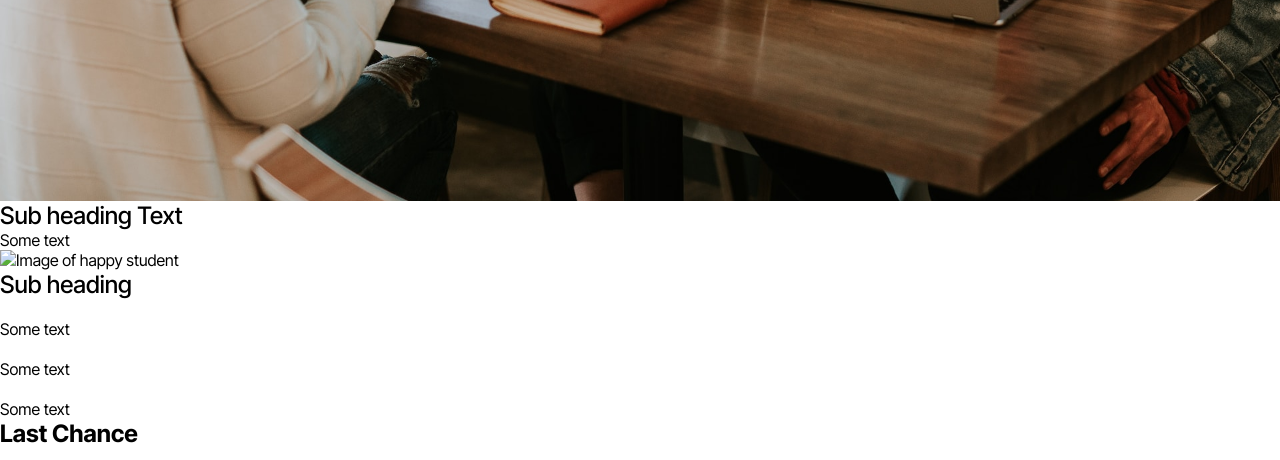
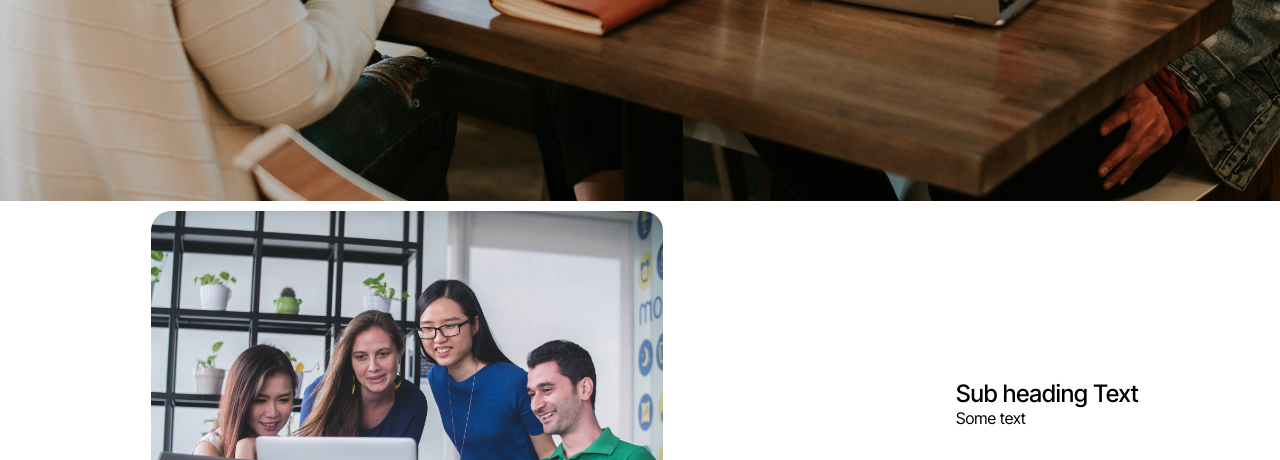
Before and after one commit to emeliesv/Landingpage, a plain HTML site: page index.html in a window 1280 px wide. Shown: the part 599-1059 px from the top of the page. Drawn offline with Linux system fonts and the light colour scheme.

Commit message:
added some styling to mainsection

```diff
--- a/index.html
+++ b/index.html
@@ -15,7 +15,7 @@
           <li><a>Om oss</a></li>
           <li><a>Aktuellt</a></li>
           <li><a>Kontakt</a></li>
-          <li><button class="nav_btn">Ansök</button></li>
+          <li><button class="nav_btn">ANSÖK</button></li>
         </ul>
       </nav>
       <div class="hero">
@@ -25,15 +25,21 @@
         <h2 class="sub_heading">
           Kom ett steg närmre din karriär med våra utbildningar
         </h2>
-        <button class="application_btn">Ansök</button>
+        <button class="application_btn">ANSÖK</button>
       </div>
     </header>
 
     <main>
       <div class="about">
-        <h2 class="sub_heading">Sub heading Text</h2>
-        <p>Some text</p>
-        <img src="" alt="Image of happy student" class="about_img" />
+        <img
+          src="./assets/mimi-thian-vdXMSiX-n6M-unsplash.jpg"
+          alt="Image of happy student"
+          class="about_img"
+        />
+        <article>
+          <h2 class="sub_heading">Sub heading Text</h2>
+          <p>Some text</p>
+        </article>
       </div>
 
       <div class="recommendations">
--- a/style.css
+++ b/style.css
@@ -92,3 +92,21 @@ li {
   font-size: 1.25rem;
   font-weight: 600;
 }
+
+main {
+  display: flex;
+  flex-direction: column;
+}
+
+.about {
+  display: flex;
+  align-items: center;
+  justify-content: space-around;
+}
+
+.about_img {
+  width: 40%;
+  height: auto;
+  margin: 10px;
+  border-radius: 20px;
+}
```
